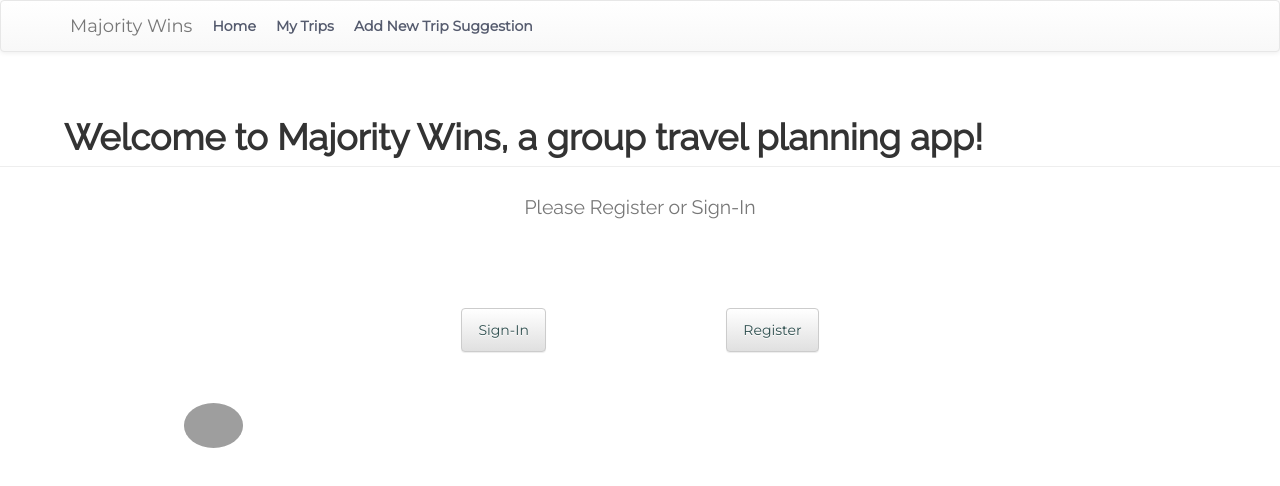
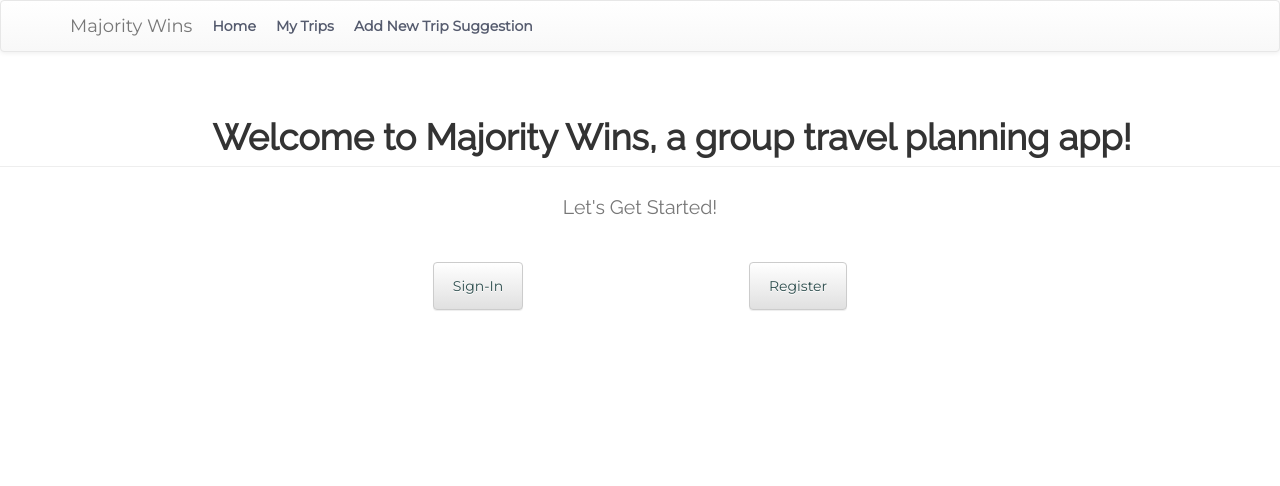
Before and after one commit to leahhoefling/GroupTravelApp, a React (Create React App) app: page / in a window 1280 px wide. Shown: the top 486 px of the page. Built offline with nearby package versions, Linux system fonts and the light colour scheme; grey boxes are pictures that could not be loaded.

Commit message:
cleaned up commented out code, as well as fixed welcome page

```diff
--- a/src/Itinerary/ItineraryCards.js
+++ b/src/Itinerary/ItineraryCards.js
@@ -11,7 +11,6 @@ import "./Itinerary.css"
 export default class ItineraryCards extends Component {
 
     render() {
-        // console.log("props", this.props);
 
         return (
             <div id={this.props.suggestion.groupId} className="card" style={{ width: `75rem` }}>
--- a/src/Itinerary/ItineraryList.js
+++ b/src/Itinerary/ItineraryList.js
@@ -20,7 +20,6 @@ export default class ItineraryList extends Component {
         //this one takes the suggestions and grabs the group id attached to them and then sorts in order of ranks
         ApiManager.getSuggestionsForTrip("suggestions", groupId)
             .then(suggestions => {
-                // console.log("suggestions", suggestions);
                 this.setState({ suggestions: suggestions })
             })
     }
--- a/src/LoginPage/Login.css
+++ b/src/LoginPage/Login.css
@@ -21,7 +21,7 @@
 #welcomeButtons {
   margin: auto;
   width: 50%;
-  padding: 4%;
+  padding: 0%;
   display: flex;
   justify-content: space-around;
   align-items: center;
@@ -50,11 +50,8 @@
   color: darkslategray;
 }
 
-#welcomeLogo {
-  margin: auto;
-  width: 100%;
-  align-content: center;
-display: flex;
+.page-header {
+  text-align: center;
 }
 
 #checkbox {
--- a/src/LoginPage/WelcomePage.js
+++ b/src/LoginPage/WelcomePage.js
@@ -5,10 +5,10 @@ import { Link } from "react-router-dom";
 export default props => {
   return (
     <React.Fragment>
-      <PageHeader>
+      <PageHeader class="welcomeHeader">
         Welcome to Majority Wins, a group travel planning app!
       </PageHeader>
-      <h2><small>Please Register or Sign-In</small>
+      <h2><small>Let's Get Started!</small>
       </h2>
       <div id="welcomeButtons">
         <Button id="loginWelcome" >
@@ -30,15 +30,6 @@ export default props => {
             </Link>
         </Button>
       </div>
-      <div>
-        <Col xs={6} md={4}>
-          <Image id="welcomeLogo"
-            src="https://s19.postimg.cc/d7kexd5tv/MAjoritywins.png"
-            circle
-            responsive
-          />
-        </Col>
-      </div>
     </React.Fragment>
 
   );
--- a/src/MyTripsPage/MyTripsList.js
+++ b/src/MyTripsPage/MyTripsList.js
@@ -40,7 +40,7 @@ export default class MyTripsList extends Component {
                 this.setState({ allCombined: allCombined })
             })
     }
-    //here's where I got this code: https://ilikekillnerds.com/2016/05/removing-duplicate-objects-array-property-name-javascript/
+    //here's where I researched to get this code: https://ilikekillnerds.com/2016/05/removing-duplicate-objects-array-property-name-javascript/
     removeDuplicates = (myArr, prop) => {
         return myArr.filter((obj, pos, arr) => {
             return arr.map(mapObj => mapObj[prop]).indexOf(obj[prop]) === pos;
@@ -54,8 +54,7 @@ export default class MyTripsList extends Component {
                 {
                     this.state.allCombined.groups.map(mytrip =>
                         <MyTripsCards key={mytrip.id} mytrip={mytrip} />
-                        // {/* {mytrip.name} */ }
-                        // </MyTripsCards>
+
                     )
                 }
 
```
Also changed, not shown: src/Home/Home.css (+0 -7 lines), src/Home/HomeDashboard.js (+0 -8 lines), src/LoginPage/Login.js (+0 -27 lines), src/SuggestionForm/SuggestionForm.js (+2 -10 lines).
